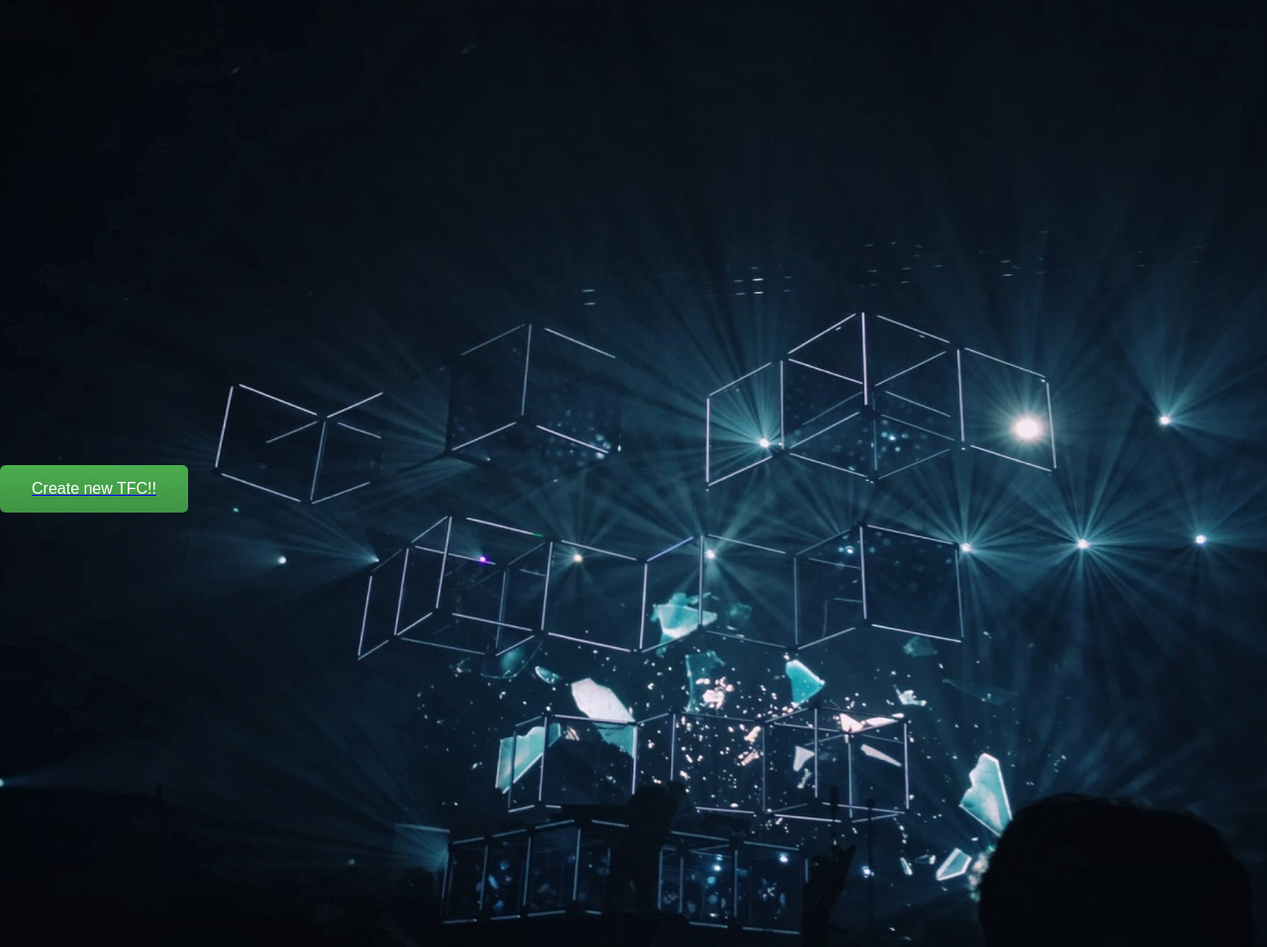
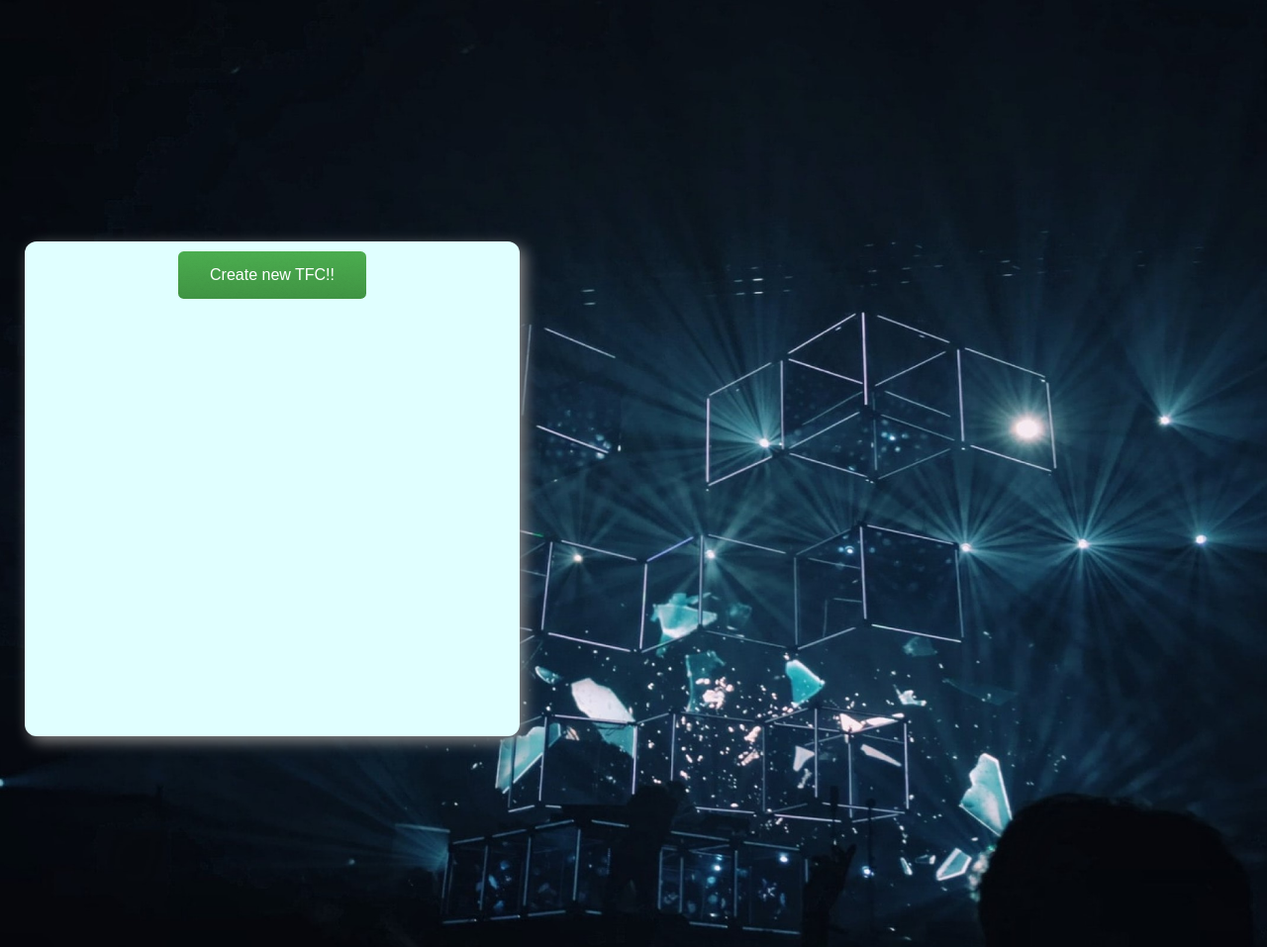
Before and after one commit to rangerd00/Projeto-PW, a Django app: page /projetos in a window 1280 px wide. Shown: the part 1625-2582 px from the top of the page at 99% size. Run offline with Django 4.2, Linux system fonts and the light colour scheme; data that the repository does not hold is empty; parts of the project's set-up code (start-up, migrations or seed data) failed here and were passed over.

Commit message:
Lab 11 TFCs

```diff
--- a/portfolio/static/portfolio/css/projetos.css
+++ b/portfolio/static/portfolio/css/projetos.css
@@ -146,7 +146,9 @@ main {
 
 }
 
-
+.divBut{
+      text-align: center;
+}
 
 .button {
   background-color: #4CAF50;
@@ -155,8 +157,9 @@ main {
   padding: 15px 32px;
   text-align: center;
   text-decoration: none;
-  display: block;
+  display: inline-flex;
   font-size: 16px;
+
   cursor: pointer;
     margin: 0 auto;
 }
--- a/portfolio/templates/portfolio/projetos.html
+++ b/portfolio/templates/portfolio/projetos.html
@@ -154,7 +154,8 @@
 
 
     <div class="containerTFC" >
-<a href="{% url 'portfolio:novotfc' %}" style="text-align: center">   <button class="button">  Create new TFC!!</button> </a>
+        <div class="divBut">   <a href="{% url 'portfolio:novotfc' %}" >   <button class="button">  Create new TFC!!</button> </a>                    </div>
+
 
 
 
```
